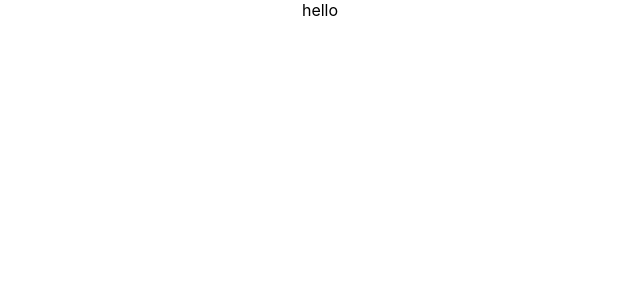
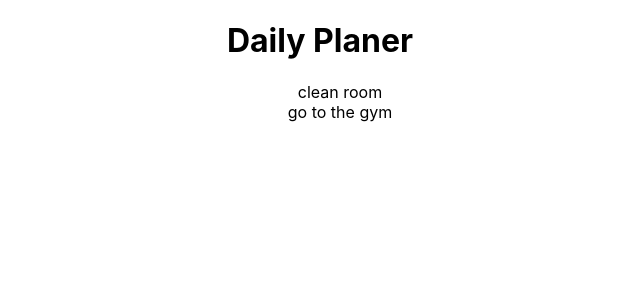
Before and after one commit to Kristinna97/todo-react-app, a React (Create React App) app: page / in a window 1280 px wide. Shown: the top 300 px of the page, without its empty margins (320-960 px from the left). Built offline with nearby package versions, Linux system fonts and the light colour scheme.

Commit message:
render list of tasks

```diff
--- a/src/App.css
+++ b/src/App.css
@@ -1,3 +1,7 @@
 .App {
   text-align: center;
 }
+
+ul {
+  list-style-type: none;
+}
--- a/src/App.js
+++ b/src/App.js
@@ -1,10 +1,14 @@
+import "./App.css";
+import Header from "./Components/Header";
+import TaskList from "./Components/TaskList";
 
-import './App.css';
+const todoList = ["clean room", "go to the gym"];
 
 function App() {
   return (
     <div className="App">
-      hello
+      <Header />
+      <TaskList todoList={todoList} />
     </div>
   );
 }
--- /dev/null
+++ b/src/Components/Header.js
@@ -0,0 +1,5 @@
+function Header() {
+  return <h1> Daily Planer</h1>;
+}
+
+export default Header;
--- /dev/null
+++ b/src/Components/TaskList.js
@@ -0,0 +1,11 @@
+function TaskList({ todoList }) {
+  return (
+    <ul>
+      {todoList.map((task) => {
+        return <li key={task}>{task}</li>;
+      })}
+    </ul>
+  );
+}
+
+export default TaskList;
--- /dev/null
+++ b/src/Components/TasksList.js
@@ -0,0 +1,5 @@
+function TasksList(props) {
+    console.log(props);
+  }
+
+  export default TasksList;
--- /dev/null
+++ b/src/components/Header.js
@@ -0,0 +1,5 @@
+function Header() {
+ return <h1> Daily Planer</h1>
+}
+
+export default Header;
```
